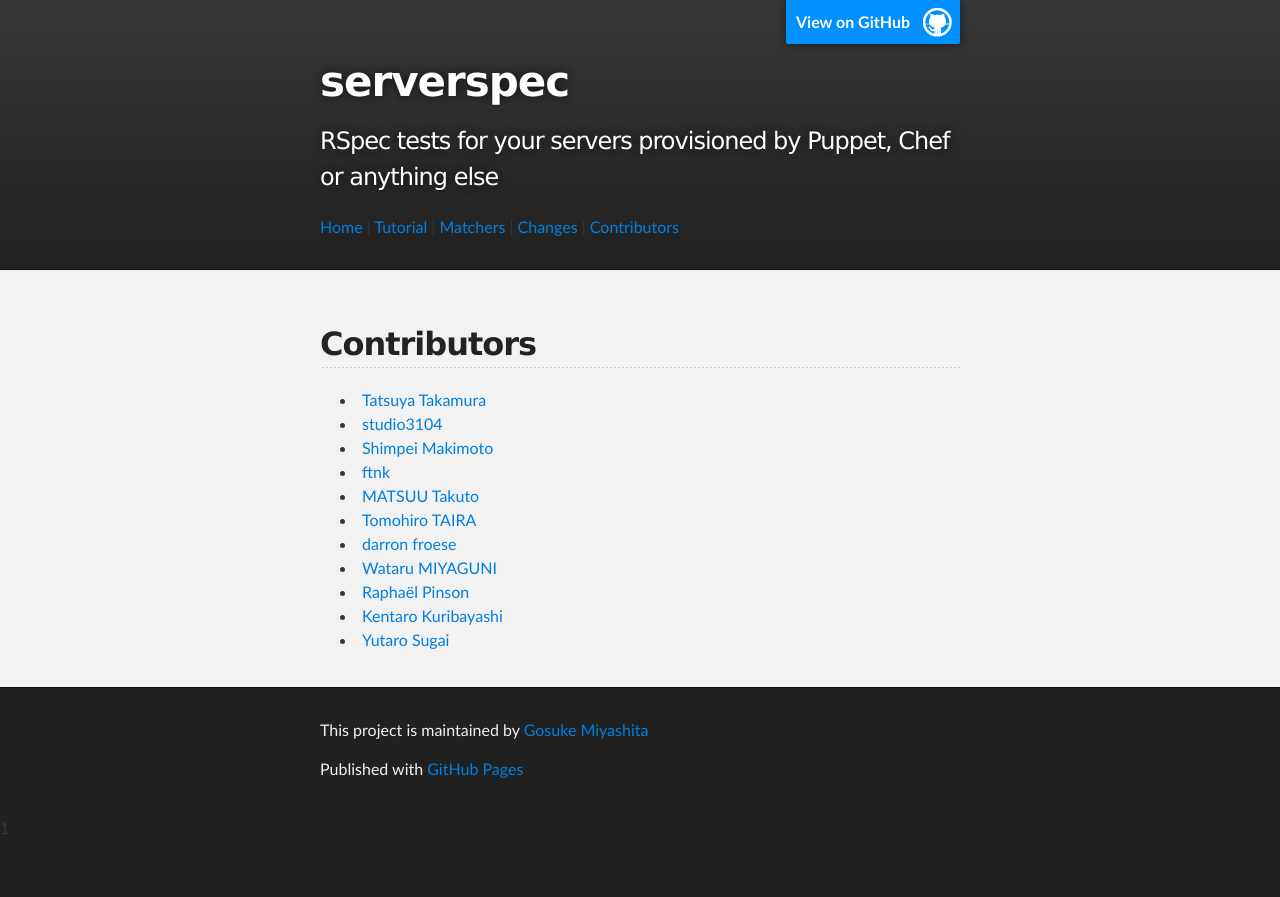
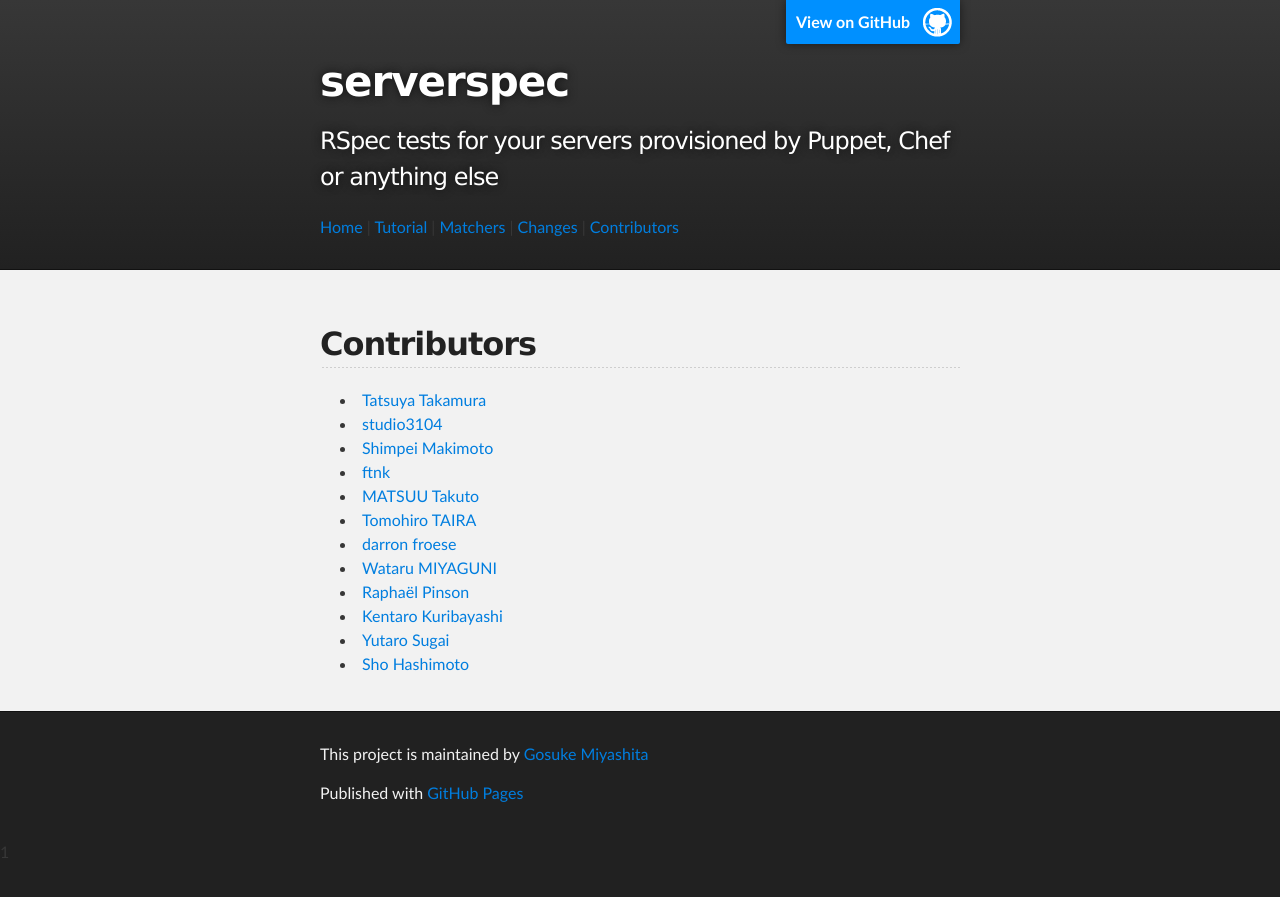
Before and after one commit to serverspec/serverspec.github.io, a Jekyll site: the page built from contributors.md, in a window 1280 px wide. Shown: the top 897 px of the page. Built offline with Jekyll 4.4.1, drawn with Linux system fonts in a browser that asks for light colours; Markdown is read by kramdown in place of the engine named in the settings.

Commit message:
Add a contributor

```diff
--- a/contributors.md
+++ b/contributors.md
@@ -16,3 +16,4 @@ title: contributors
  * [Rapha&euml;l Pinson](https://github.com/raphink)
  * [Kentaro Kuribayashi](https://github.com/kentaro)
  * [Yutaro Sugai](https://github.com/hokkai7go)
+ * [Sho Hashimoto](https://github.com/sho-h)
```
